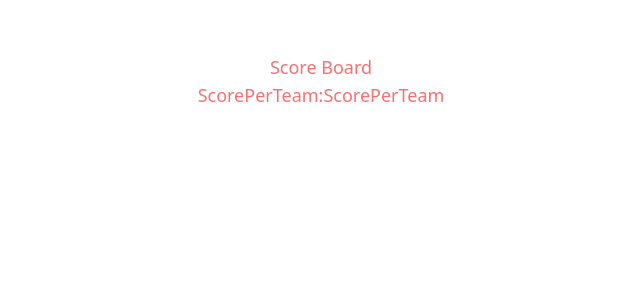
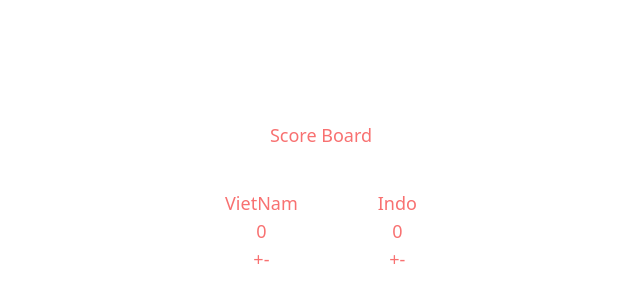
Before and after one commit to mhung-afk/react-learning, a React (Create React App) app: page / in a window 1280 px wide. Shown: the part 175-478 px from the top of the page, without its empty margins (319-959 px from the left). Built offline with nearby package versions, Linux system fonts and the light colour scheme.

Commit message:
prop state practice

```diff
--- a/src/components/Count.jsx
+++ b/src/components/Count.jsx
@@ -9,11 +9,6 @@ export default function Count() {
         else if (sign === '-')
             setCount(count-1)
     }
-
-    // function wrapChangeCountHandler(sign) {
-    //     return () => changeCountHandler(sign)
-    // }
-
     return (
         <div>
             <h2 className='text-red-400'>{count}</h2>
--- /dev/null
+++ b/src/components/FootballTeam.jsx
@@ -0,0 +1,7 @@
+import React from 'react'
+
+export default function FootballTeam({name}) {
+  return (
+    <h1>{name}</h1>
+  )
+}
--- a/src/components/ScorePerTeam.jsx
+++ b/src/components/ScorePerTeam.jsx
@@ -1,7 +1,24 @@
-import React from 'react'
+import React, { useState } from 'react'
 
 export default function ScorePerTeam() {
-  return (
-    <div>ScorePerTeam</div>
-  )
+    const [count, setCount] = useState(0);
+
+    function changeCountHandler(sign) {
+        if (sign === '+')
+            setCount(count+1)
+        else if (sign === '-'){
+            if (count === 0) return
+            setCount(count-1)
+        }
+
+
+    }
+
+    return (
+        <div>
+            <h2 className='text-red-400'>{count}</h2>
+            <button onClick={() => changeCountHandler('+')}>+</button>
+            <button onClick={() => changeCountHandler('-')}>-</button>
+        </div>
+    )
 }
--- a/src/pages/ScoreBoard.jsx
+++ b/src/pages/ScoreBoard.jsx
@@ -1,20 +1,14 @@
 import React from 'react'
 import ScorePerTeam from '../components/ScorePerTeam'
+import FootBallTeam from '../components/FootballTeam'
 
 export default function ScoreBoard({ className }) {
-    // console.log(props)
-    // const className = props.myClassName || ''
-
-    // props chứa myClassName và key
-    // const { myClassName, key } = props
-
   return (
     <div className={`absolute left-1/2 -translate-x-1/2 top-1/4 translate-y-1/2 text-center text-black text-lg ${className}`}>
         <h1>Score Board</h1>
         <div className='flex'>
-            <ScorePerTeam />
-            :
-            <ScorePerTeam />
+          <div className='m-10'><FootBallTeam name={"VietNam"}/><ScorePerTeam /></div>
+          <div className='m-10'><FootBallTeam name={"Indo"}/><ScorePerTeam /></div>
         </div>
     </div>
   )
```
